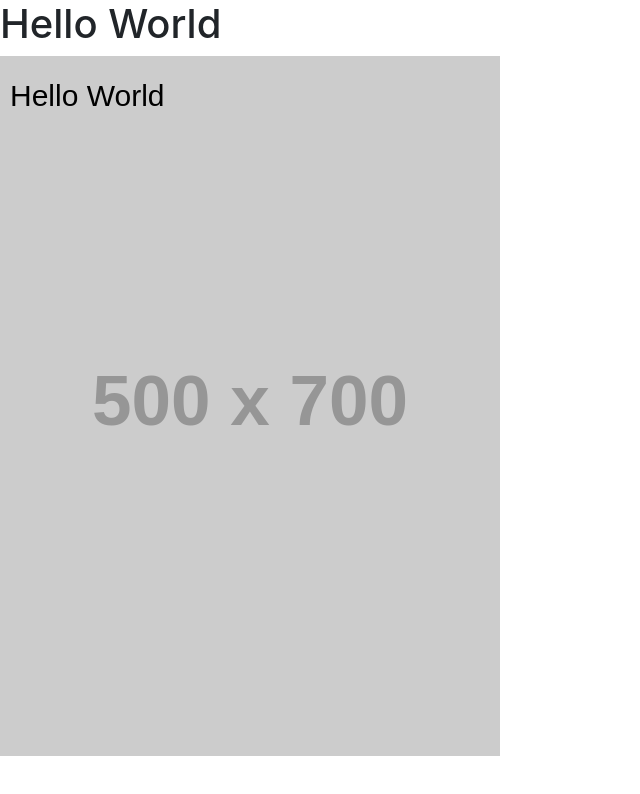
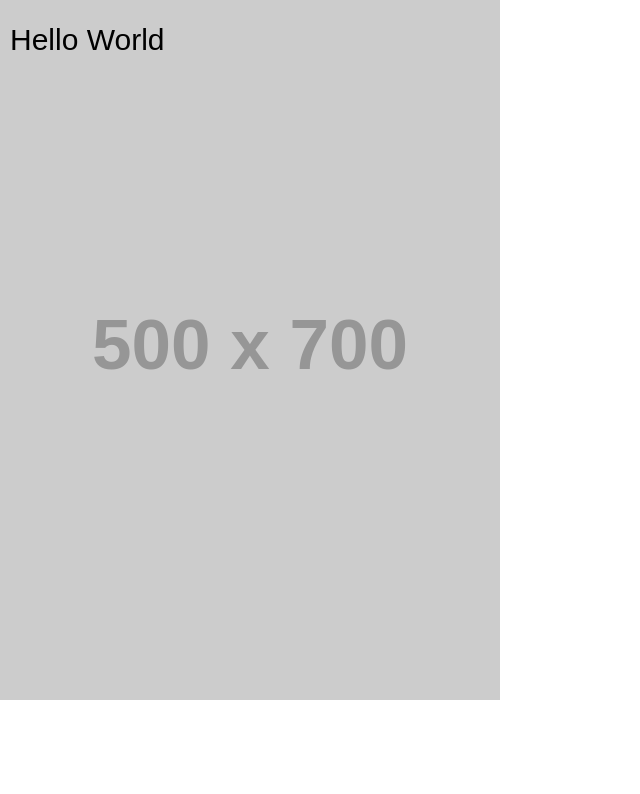
Before and after one commit to tairezzzz/greetings-island-mini-editor, an Angular app: page / in a window 1280 px wide. Shown: the top 794 px of the page, without its empty margins (0-640 px from the left). Built offline with nearby package versions, Linux system fonts and the light colour scheme.

Commit message:
feat(editor) pass width and height to canvas

```diff
--- a/src/app/editor/canvas/canvas.component.html
+++ b/src/app/editor/canvas/canvas.component.html
@@ -1 +1 @@
-<canvas #canvasElement [width]="canvasWidth" [height]="canvasHeight"></canvas>
+<canvas #canvasElement [width]="width" [height]="height"></canvas>
--- a/src/app/editor/canvas/canvas.component.ts
+++ b/src/app/editor/canvas/canvas.component.ts
@@ -1,4 +1,4 @@
-import { AfterViewInit, Component, ElementRef, ViewChild } from '@angular/core';
+import { AfterViewInit, Component, ElementRef, Input, ViewChild } from '@angular/core';
 
 @Component({
   selector: 'app-canvas',
@@ -6,8 +6,11 @@ import { AfterViewInit, Component, ElementRef, ViewChild } from '@angular/core';
   styleUrls: ['./canvas.component.sass']
 })
 export class CanvasComponent implements AfterViewInit {
-  canvasHeight = 700;
-  canvasWidth = 500;
+  @Input()
+  height = 700;
+
+  @Input()
+  width = 500;
 
   @ViewChild('canvasElement', {static: false})
   private canvas: ElementRef;
--- a/src/app/editor/editor.component.html
+++ b/src/app/editor/editor.component.html
@@ -1,2 +1 @@
-<h1>Hello World</h1>
-<app-canvas></app-canvas>
+<app-canvas [height]="canvasHeight" [width]="canvasWidth"></app-canvas>
--- a/src/app/editor/editor.component.ts
+++ b/src/app/editor/editor.component.ts
@@ -6,5 +6,6 @@ import { Component } from '@angular/core';
   styleUrls: ['./editor.component.sass']
 })
 export class EditorComponent {
-  title = 'mini-editor';
+  canvasHeight = 700;
+  canvasWidth = 500;
 }
```
